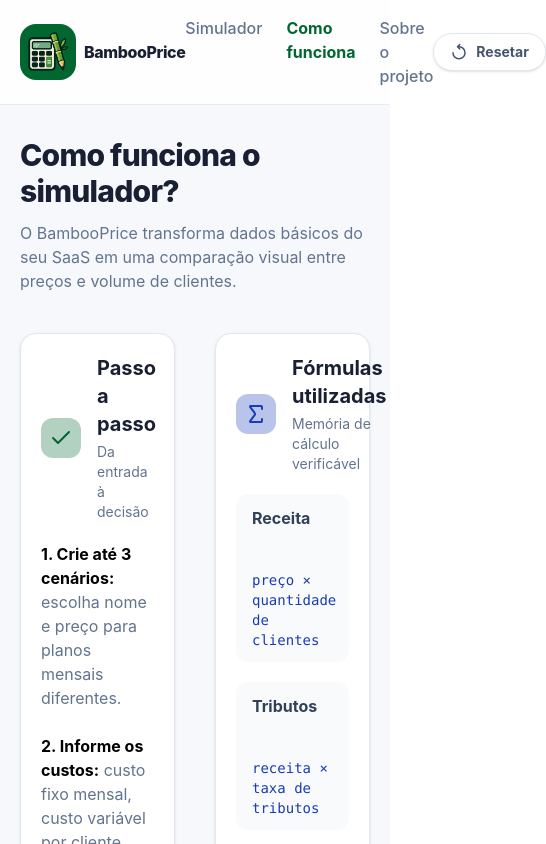
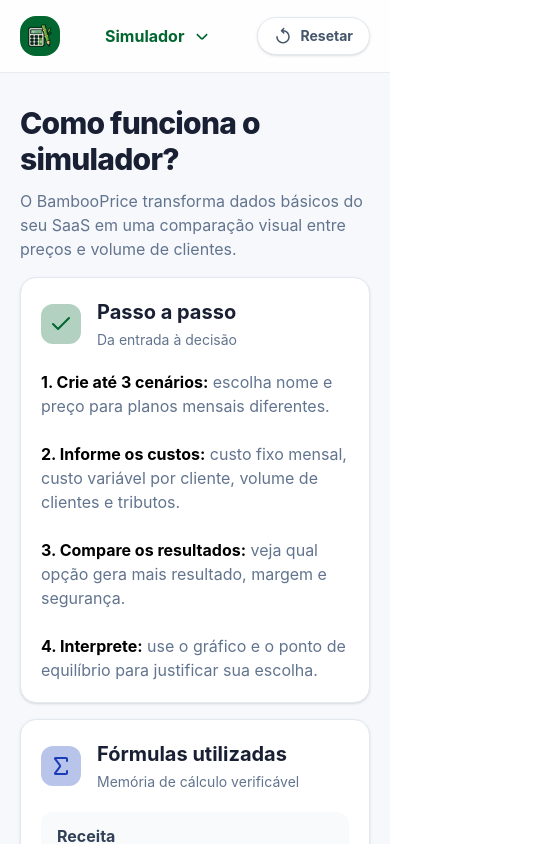
Before and after one commit to Isaluh/saas-pricing, a Nuxt app: page /funcionamento in a window 390 px wide. Shown: the top 844 px of the page, 546 px wide, since content can reach past the window. Built offline with nearby package versions, Linux system fonts and the light colour scheme.

Commit message:
refactor: feita responsibilidade

```diff
--- a/app/components/fichaFormula.vue
+++ b/app/components/fichaFormula.vue
@@ -1,5 +1,5 @@
 <template>
-    <div class="flex flex-col gap-10 rounded-xl bg-slate-50 px-4 py-3 sm:flex-row sm:items-center sm:justify-between"><span class=" font-bold text-slate-700">{{props.topico}}</span><code class="text-sm text-blue-800">{{props.calculo}}</code></div>
+    <div class="flex flex-col gap-2 lg:gap-10 rounded-xl bg-slate-50 px-4 py-3 sm:flex-row sm:items-center sm:justify-between"><span class=" font-bold text-slate-700">{{props.topico}}</span><code class="text-sm text-blue-800">{{props.calculo}}</code></div>
 </template>
 
 <script setup lang="ts">
--- a/app/layouts/default.vue
+++ b/app/layouts/default.vue
@@ -3,15 +3,27 @@
         <header class="border-b border-slate-200/80 bg-white/80 backdrop-blur">
             <div class="mx-auto flex max-w-376 items-center justify-between px-5 py-4 lg:px-8">
                 <div class="flex flex-row items-center gap-2">
-                    <span class="bg-green-800 rounded-2xl w-14 h-14 p-2">
+                    <span class="bg-green-800 rounded-2xl w-10 h-10 lg:w-14 lg:h-14 p-2">
                         <img src="/images/icon.png" alt="">
                     </span>
-                    <h1 class="font-extrabold tracking-tight">BambooPrice</h1>
+                    <h1 class="font-extrabold tracking-tight hidden lg:block">BambooPrice</h1>
                 </div>
-                <nav class="flex flex-row gap-6 font-medium text-slate-500">
+                <nav class="hidden lg:flex flex-row gap-6 font-medium text-slate-500">
                     <NuxtLink to="/" exact-active-class="text-green-800 font-bold" class="hover:text-green-800"><h2>Simulador</h2></NuxtLink>
                     <NuxtLink to="/funcionamento" exact-active-class="text-green-800 font-bold" class="hover:text-green-800"><h2>Como funciona</h2></NuxtLink>
                     <NuxtLink to="/sobre" exact-active-class="text-green-800 font-bold" class="hover:text-green-800"><h2>Sobre o projeto</h2></NuxtLink>
+                </nav>
+                <nav class="font-bold relative">
+                    <span @click="abrirMenu = !abrirMenu" class="flex flex-row gap-2 items-center cursor-pointer text-green-800">
+                        <h2>{{abaSelecionada}}</h2>
+                        <svg viewBox="0 0 24 24" width="20" height="20" fill="none" xmlns="http://www.w3.org/2000/svg"><g id="SVGRepo_bgCarrier" stroke-width="0"></g><g id="SVGRepo_tracerCarrier" stroke-linecap="round" stroke-linejoin="round"></g><g id="SVGRepo_iconCarrier"> <path d="M5.70711 9.71069C5.31658 10.1012 5.31658 10.7344 5.70711 11.1249L10.5993 16.0123C11.3805 16.7927 12.6463 16.7924 13.4271 16.0117L18.3174 11.1213C18.708 10.7308 18.708 10.0976 18.3174 9.70708C17.9269 9.31655 17.2937 9.31655 16.9032 9.70708L12.7176 13.8927C12.3271 14.2833 11.6939 14.2832 11.3034 13.8927L7.12132 9.71069C6.7308 9.32016 6.09763 9.32016 5.70711 9.71069Z" fill="currentColor"></path> </g></svg>
+                    </span>
+
+                    <div class="absolute top-8 left-1/2 -translate-x-1/2 bg-slate-100 w-40 p-2 rounded-md border border-slate-200 font-medium shadow-md flex flex-col gap-2" v-if="abrirMenu">
+                        <NuxtLink to="/" exact-active-class="text-green-800 font-bold" class="hover:text-green-800 border-b pb-2 border-slate-500" @click="abaSelecionada = 'Simulador'; abrirMenu = false;"><h2>Simulador</h2></NuxtLink>
+                        <NuxtLink to="/funcionamento" exact-active-class="text-green-800 font-bold" class="hover:text-green-800 border-b pb-2 border-slate-500" @click="abaSelecionada = 'Como funciona'; abrirMenu = false;"><h2>Como funciona</h2></NuxtLink>
+                        <NuxtLink to="/sobre" exact-active-class="text-green-800 font-bold" class="hover:text-green-800" @click="abaSelecionada = 'Sobre o projeto'; abrirMenu = false;"><h2>Sobre o projeto</h2></NuxtLink>
+                    </div>
                 </nav>
                 <button @click="resetar = true" class="cursor-pointer rounded-full border border-slate-200 bg-white px-4 py-2 text-sm font-bold text-slate-600 shadow-sm hover:border-green-800 hover:text-green-800 flex flex-row items-center gap-2">
                     <span>
@@ -30,4 +42,6 @@
 
 <script setup lang="ts">
     const resetar = useState('resetar', () => false)
+    const abrirMenu = ref(false)
+    const abaSelecionada = ref('Simulador')
 </script>
--- a/app/pages/funcionamento.vue
+++ b/app/pages/funcionamento.vue
@@ -1,11 +1,11 @@
 <template>
-    <div class="flex flex-col gap-10">
+    <div class="flex flex-col gap-4 lg:gap-10">
         <div class="flex flex-col gap-3">
             <h1 class="max-w-xl text-3xl font-extrabold tracking-tight md:text-4xl">Como funciona o simulador?</h1>
             <p class="max-w-2xl text-slate-500">O BambooPrice transforma dados básicos do seu SaaS em uma comparação visual entre preços e volume de clientes.</p>
         </div>
 
-        <div class="grid grid-cols-2 gap-10">
+        <div class="flex flex-col lg:grid grid-cols-2 gap-4 lg:gap-10">
             <Secao>
                 <SecaoHeaderComIcon titulo="Passo a passo" descricao="Da entrada à decisão" cor="bg-green-800/30 text-green-800">
                     <svg xmlns="http://www.w3.org/2000/svg" width="24" height="24" viewBox="0 0 24 24" fill="none" stroke="currentColor" stroke-width="2" stroke-linecap="round" stroke-linejoin="round" class="lucide lucide-check" aria-hidden="true"><path d="M20 6 9 17l-5-5"></path></svg>
@@ -30,7 +30,7 @@
                 <FichaFormula topico="Ponto de equilíbrio" calculo="teto(custo fixo ÷ contribuição unitária)" />
 
                 <div class="rounded-xl bg-amber-50 p-4 text-sm leading-5 text-amber-800 flex flex-row gap-2">
-                    <svg width="30" height="30" viewBox="0 0 24 24" fill="none" xmlns="http://www.w3.org/2000/svg"><g id="SVGRepo_bgCarrier" stroke-width="0"></g><g id="SVGRepo_tracerCarrier" stroke-linecap="round" stroke-linejoin="round"></g><g id="SVGRepo_iconCarrier"> <path d="M12 17V11" stroke="currentColor" stroke-width="1.5" stroke-linecap="round"></path> <circle cx="1" cy="1" r="1" transform="matrix(1 0 0 -1 11 9)" fill="#1C274C"></circle> <path d="M7 3.33782C8.47087 2.48697 10.1786 2 12 2C17.5228 2 22 6.47715 22 12C22 17.5228 17.5228 22 12 22C6.47715 22 2 17.5228 2 12C2 10.1786 2.48697 8.47087 3.33782 7" stroke="currentColor" stroke-width="1.5" stroke-linecap="round"></path> </g></svg>
+                    <svg width="80" height="24" class="lg:w-7.5 lg:h-7.5" viewBox="0 0 24 24" fill="none" xmlns="http://www.w3.org/2000/svg"><g id="SVGRepo_bgCarrier" stroke-width="0"></g><g id="SVGRepo_tracerCarrier" stroke-linecap="round" stroke-linejoin="round"></g><g id="SVGRepo_iconCarrier"> <path d="M12 17V11" stroke="currentColor" stroke-width="1.5" stroke-linecap="round"></path> <circle cx="1" cy="1" r="1" transform="matrix(1 0 0 -1 11 9)" fill="#1C274C"></circle> <path d="M7 3.33782C8.47087 2.48697 10.1786 2 12 2C17.5228 2 22 6.47715 22 12C22 17.5228 17.5228 22 12 22C6.47715 22 2 17.5228 2 12C2 10.1786 2.48697 8.47087 3.33782 7" stroke="currentColor" stroke-width="1.5" stroke-linecap="round"></path> </g></svg>
                     <p>A margem só é calculada quando a receita é positiva. Se a contribuição for zero ou negativa e houver custo fixo, não existe equilíbrio pelo aumento do volume.</p>
                 </div>
             </Secao>
--- a/app/pages/sobre.vue
+++ b/app/pages/sobre.vue
@@ -1,11 +1,11 @@
 <template>
-    <div class="flex flex-col gap-10">
+    <div class="flex flex-col gap-4 lg:gap-10">
         <div class="flex flex-col gap-3">
             <h1 class="max-w-xl text-3xl font-extrabold tracking-tight md:text-4xl">Uma decisão econômica mais clara.</h1>
             <p class="max-w-2xl text-slate-500">O BambooPrice é um protótipo desenvolvido para aplicar conceitos de Engenharia Econômica em uma situação comum de produtos digitais: definir o preço de um SaaS.</p>
         </div>
 
-        <div class="grid grid-cols-3 gap-10">
+        <div class="flex flex-col lg:grid grid-cols-3 gap-4 lg:gap-10">
             <Secao>
                 <SecaoHeaderComIcon cor="bg-blue-800/30 text-blue-800">
                     <svg xmlns="http://www.w3.org/2000/svg" width="24" height="24" viewBox="0 0 24 24" fill="none" stroke="currentColor" stroke-width="2" stroke-linecap="round" stroke-linejoin="round" class="lucide lucide-graduation-cap" aria-hidden="true"><path d="M21.42 10.922a1 1 0 0 0-.019-1.838L12.83 5.18a2 2 0 0 0-1.66 0L2.6 9.08a1 1 0 0 0 0 1.832l8.57 3.908a2 2 0 0 0 1.66 0z"></path><path d="M22 10v6"></path><path d="M6 12.5V16a6 3 0 0 0 12 0v-3.5"></path></svg>
```
Also changed, not shown: app/pages/index.vue (+8 -8 lines).
